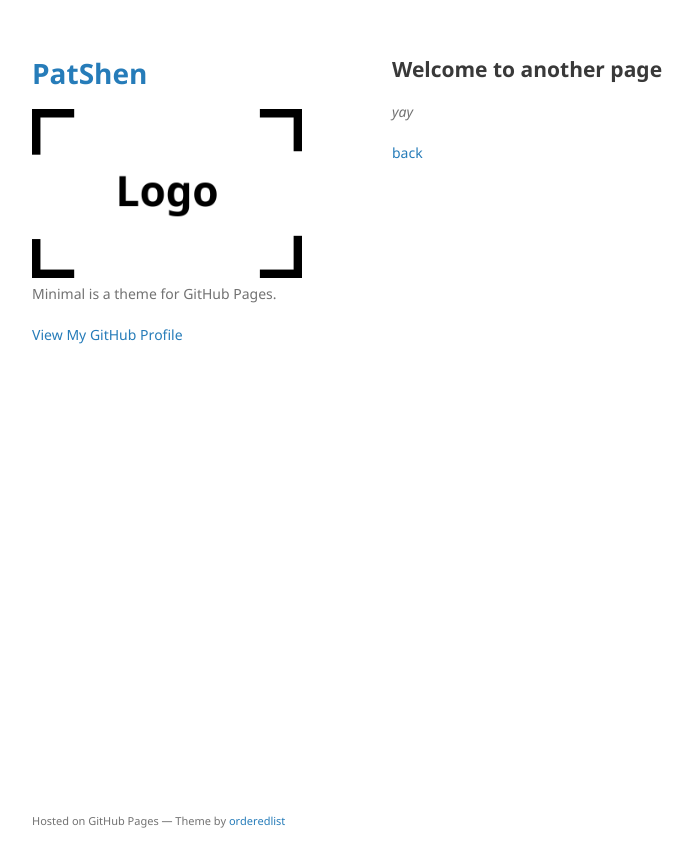
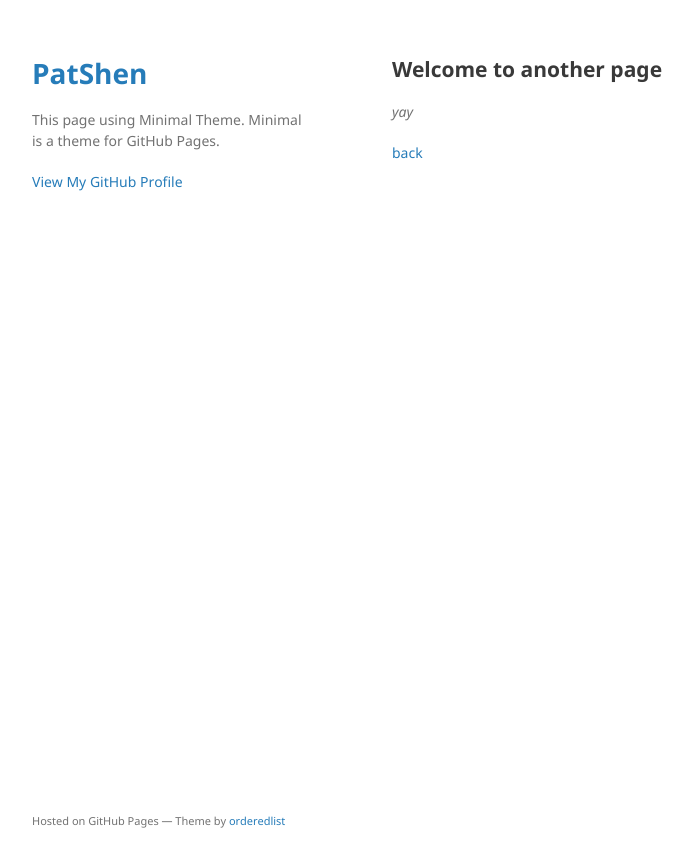
Before and after one commit to PatShen/PatShen.github.io, a Jekyll site: the page built from another-page.md, in a window 1280 px wide. Shown: the top 867 px of the page, without its empty margins (178-871 px from the left). Built offline with Jekyll 4.4.1, drawn with Linux system fonts in a browser that asks for light colours; our own code applies the rules of GitHub Pages for plain Markdown files.

Commit message:
Update yml

```diff
--- a/_config.yml
+++ b/_config.yml
@@ -1,6 +1,6 @@
 title: PatShen
-logo: /assets/img/logo.png
-description: Minimal is a theme for GitHub Pages.
+# logo: /assets/img/logo.png
+description: This page using Minimal Theme. Minimal is a theme for GitHub Pages.
 show_downloads: false
 google_analytics:
 theme: jekyll-theme-minimal
```
